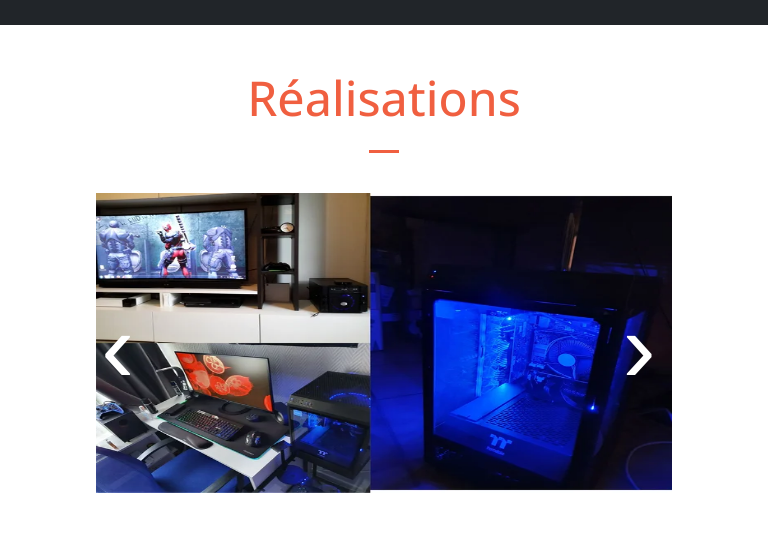
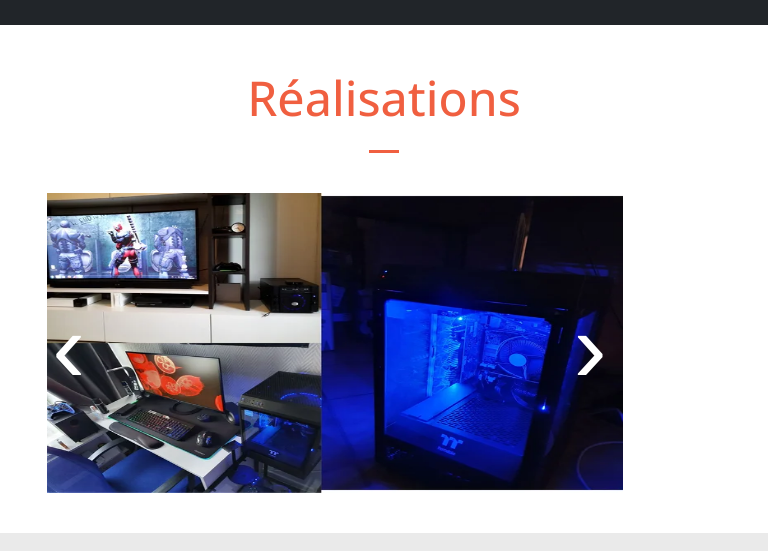
Before and after one commit to TenzaRemy/Cyber-Boutique, a plain HTML site: page index.html in a window 768 px wide. Shown: the part 2545-3096 px from the top of the page. Drawn offline with nearby package versions, Linux system fonts and the light colour scheme.

Commit message:
modif margin slide et bloc accueil

```diff
--- a/style.css
+++ b/style.css
@@ -101,7 +101,7 @@ button.navbar_toggleBtn.fas.fa-bars{
 
 .imgText{
     position: absolute;
-    top: 35%;
+    top: 150px;
 }
 
 .container {
@@ -328,7 +328,7 @@ h6{
 }
 
 .carousel {
-    margin: 40px auto 100px auto;
+    margin: 40px auto 100px;
     width: 50%;
     height: 50%;
 }
@@ -563,6 +563,10 @@ ul.slides {
     height: 400px;
 }
 
+.carousel{
+    margin: 40px 202.5px 100px;
+}
+
 .carousel-controls{
     line-height: 400px;
 }
@@ -661,6 +665,7 @@ article{
 
 .carousel{
     width: 75%;
+    margin: 40px 47px;
 }
 
 ul.slides {
```
